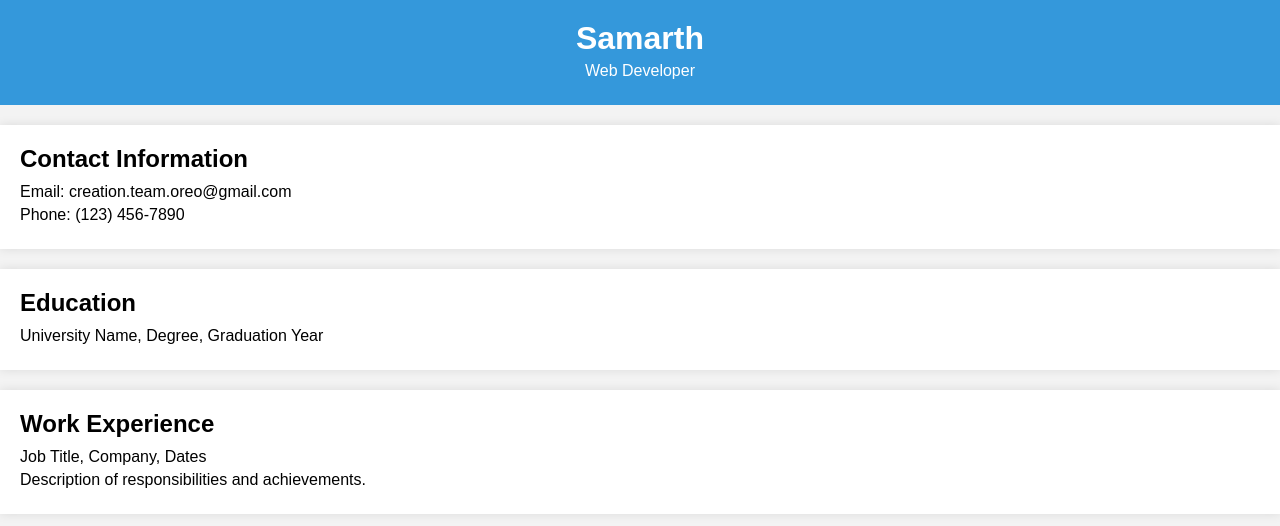
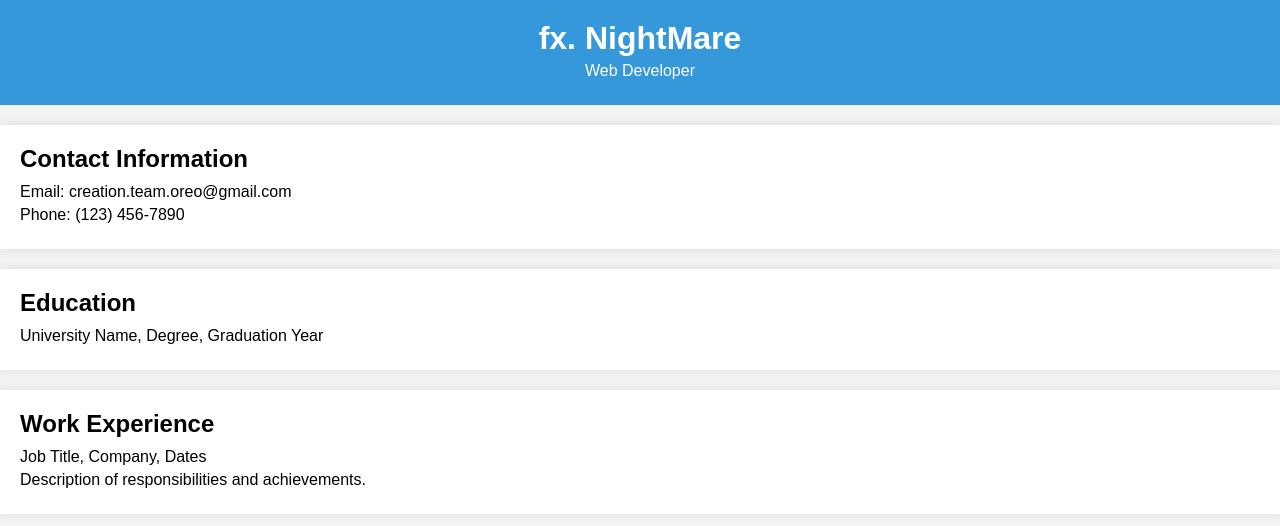
Before and after one commit to itzNightmare17/oreo-web, a plain HTML site: page index.html in a window 1280 px wide. Drawn offline with Linux system fonts and the light colour scheme.

Commit message:
Update index.html

```diff
--- a/index.html
+++ b/index.html
@@ -18,7 +18,7 @@
 </head>
 <body>
     <div class="header">
-        <h1>Samarth</h1>
+        <h1>fx. NightMare</h1>
         <p>Web Developer</p>
     </div>
 
```
